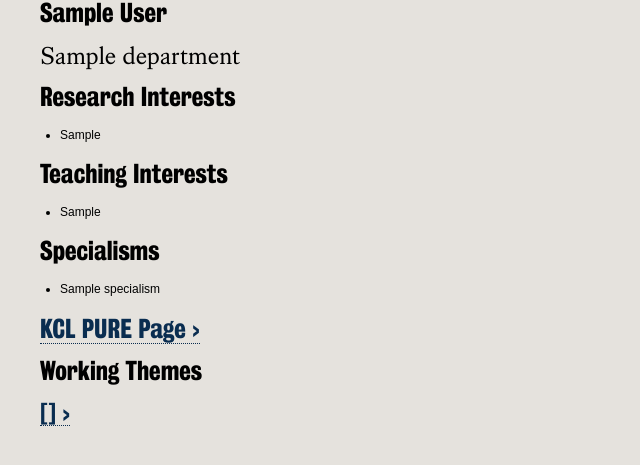
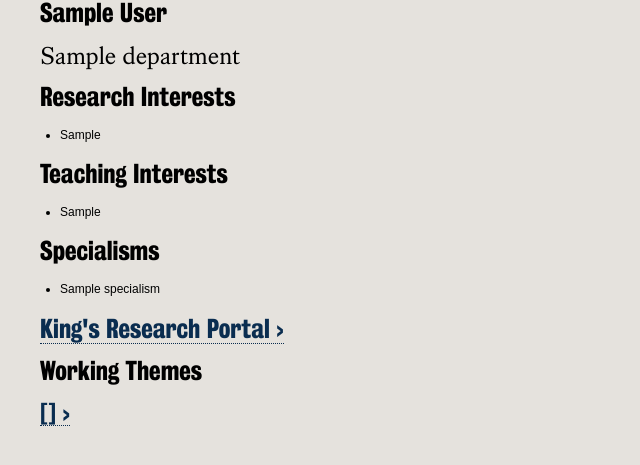
Before and after one commit to kingsdigitallab/kal-django, a Django app: template templates/kaldb/researcher_page.html in a window 1280 px wide. Shown: the top 465 px of the page, without its empty margins (0-640 px from the left). Run offline with Django 3.2, Linux system fonts and the light colour scheme; the template is opened without the code that fills it: most values are stand-ins (such as "Sample title", 1, 10 or a date in 2020); some libraries are stand-ins or nearby versions.

Commit message:
Minor layout edits

```diff
--- a/templates/kaldb/researcher_page.html
+++ b/templates/kaldb/researcher_page.html
@@ -34,7 +34,7 @@
             <ul>{% for r in researcher.specialisms.all %}<li>{{ r }}</li>{% endfor %}</ul>
             {% endif %}
             {% if researcher.pure_url %}
-            <p class="kings-header"><a href="{{ researcher.pure_url }}">KCL PURE Page &rsaquo;</a></p>
+            <p class="kings-header"><a href="{{ researcher.pure_url }}">King's Research Portal &rsaquo;</a></p>
             {% endif %}
             </div>
             <h3 class="kings-header">Working Themes</h3>
--- a/templates/kaldb/theme_page.html
+++ b/templates/kaldb/theme_page.html
@@ -25,7 +25,7 @@
 <body>
 <section class="main">
     <div class="row">
-        <div class="large-7 small-11  columns">
+        <div class="large-12 small-11  columns">
             <!--<h3 class="kings-header" >{{ theme.name }}</h3>-->
             <p><img alt="{{ theme.name }}" height="200" width="100%" src="{{ theme.image.url }}"></p>
             <div class="rich-text">
```
